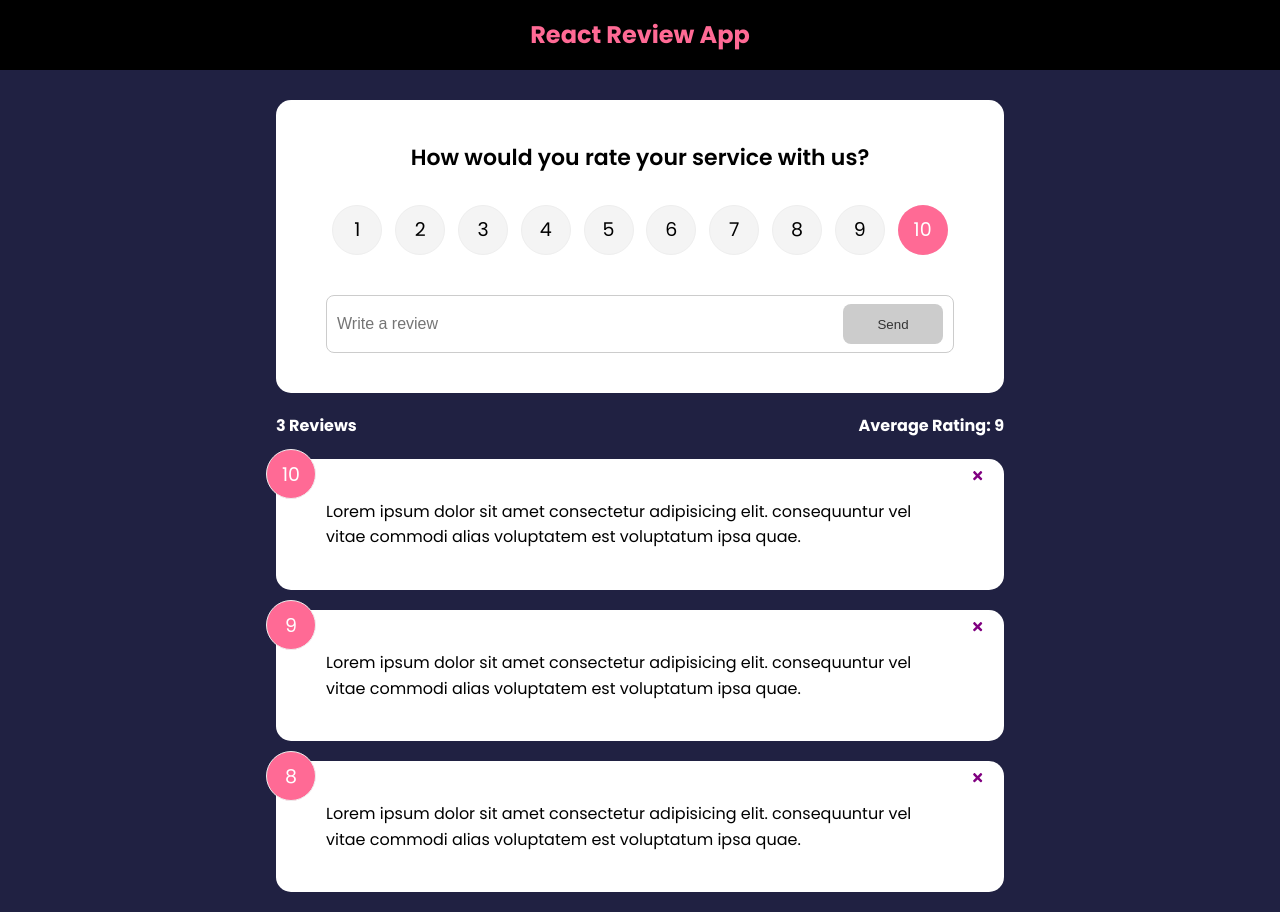
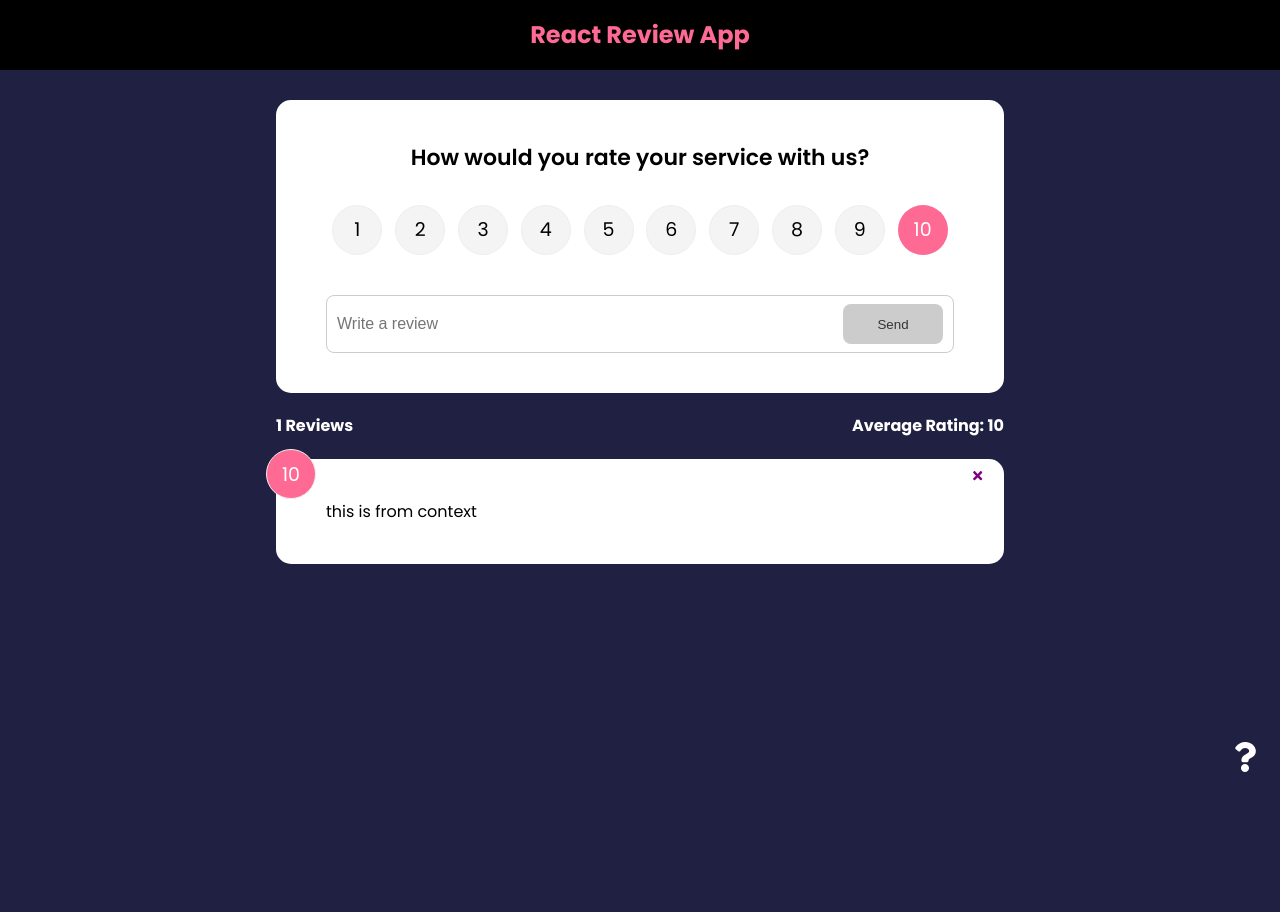
Before and after one commit to yvonneshui/react-feedback-app, a React (Create React App) app: page / in a window 1280 px wide. After the commit the page ends 800 px from the top, so only its background shows below. Built offline with nearby package versions, Linux system fonts and the light colour scheme.

Commit message:
context feedback data created

```diff
--- a/src/App.js
+++ b/src/App.js
@@ -4,6 +4,9 @@ import FeedbackStats from "./components/FeedbackStats";
 import FeedbackForm from "./components/FeedbackForm";
 import AboutPage from "./pages/AboutPage";
 import FeedbackData from "./data/FeedbackData";
+import AboutIconLink from "./components/AboutIconLink";
+
+import { FeedbackProvider } from "./context/FeedbackContext";
 
 import { useState } from "react";
 import { v4 as uuidv4 } from "uuid";
@@ -22,6 +25,7 @@ function App() {
   };
 
   return (
+    <FeedbackProvider>
       <Router>
         <Header />
         <div className="container">
@@ -32,18 +36,17 @@ function App() {
               element={
                 <>
                   <FeedbackForm handleAdd={addFeedback} />
-                <FeedbackStats feedback={feedback} />
-                <FeedbackList
-                  feedback={feedback}
-                  handleDelete={deleteFeedback}
-                />
+                  <FeedbackStats />
+                  <FeedbackList handleDelete={deleteFeedback} />
                 </>
               }
             />
             <Route path="/about" element={<AboutPage />} />
           </Routes>
+          <AboutIconLink />
         </div>
       </Router>
+    </FeedbackProvider>
   );
 }
 export default App;
--- /dev/null
+++ b/src/components/AboutIconLink.jsx
@@ -0,0 +1,15 @@
+import {FaQuestion}from'react-icons/fa'
+import {Link} from 'react-router-dom'
+
+function AboutIconLink() {
+	return <div className="about-link">
+		<Link to={{
+			pathname:'/about',
+			search:"?sort=name"
+		}}>
+		<FaQuestion size={30}/>
+		</Link>
+	</div>;
+}
+
+export default AboutIconLink;
--- a/src/components/FeedbackList.jsx
+++ b/src/components/FeedbackList.jsx
@@ -1,7 +1,10 @@
 import FeedbackItem from "./FeedbackItem";
-import PropTypes from 'prop-types'
 import {motion,AnimatePresence} from 'framer-motion'
-function FeedbackList({feedback,handleDelete}) {
+import{useContext} from 'react'
+import FeedbackContext from "../context/FeedbackContext";
+
+function FeedbackList({handleDelete}) {
+	const {feedback}=useContext(FeedbackContext)
 
 	if(!feedback || feedback.length===0){
 		return <p>no feedback yet</p>
@@ -30,7 +33,5 @@ function FeedbackList({feedback,handleDelete}) {
 	// 	})}
 	// </div>;
 }
-FeedbackList.propTypes={
-	feedback:PropTypes.array.isRequired
-}
+
 export default FeedbackList;
--- a/src/components/FeedbackStats.jsx
+++ b/src/components/FeedbackStats.jsx
@@ -1,6 +1,9 @@
-import PropTypes from 'prop-types';
+import{useContext} from 'react'
+import FeedbackContext from "../context/FeedbackContext";
 
-function FeedbackStats({feedback}) {
+function FeedbackStats() {
+		const {feedback}=useContext(FeedbackContext)
+
 	//calculate average ratings
 	let average=feedback.reduce((acc,cur)=>{
 		return acc+cur.rating
@@ -14,7 +17,5 @@ function FeedbackStats({feedback}) {
 	</div>;
 }
 
-FeedbackStats.propTypes={
-	feedback:PropTypes.array.isRequired
-}
+
 export default FeedbackStats;
--- /dev/null
+++ b/src/context/FeedbackContext.js
@@ -0,0 +1,16 @@
+import { createContext, useState } from "react";
+
+const FeedbackContext = createContext();
+
+export const FeedbackProvider = ({ children }) => {
+  const [feedback, setFeedback] = useState([
+    { id: 1, text: "this is from context", rating: 10 },
+  ]);
+  return (
+    <FeedbackContext.Provider value={{ feedback: feedback }}>
+      {children}
+    </FeedbackContext.Provider>
+  );
+};
+
+export default FeedbackContext;
--- a/src/pages/AboutPage.jsx
+++ b/src/pages/AboutPage.jsx
@@ -1,4 +1,6 @@
 import Card from "../components/share/Card";
+import {Link} from'react-router-dom'
+
 function AboutPage() {
 
 	return <Card>
@@ -7,7 +9,7 @@ function AboutPage() {
 			<p>This is React app created by Yvonne to leave feedback for a product or service</p>
 			<p>Version: 1.0.0</p>
 			<p>
-				<a href='/'>Back to Home</a>
+				<Link to='/'>Back to Home</Link>
 			</p>
 		</div>
 	</Card>;
```
Lines whose indentation alone changed are shown as unchanged.
